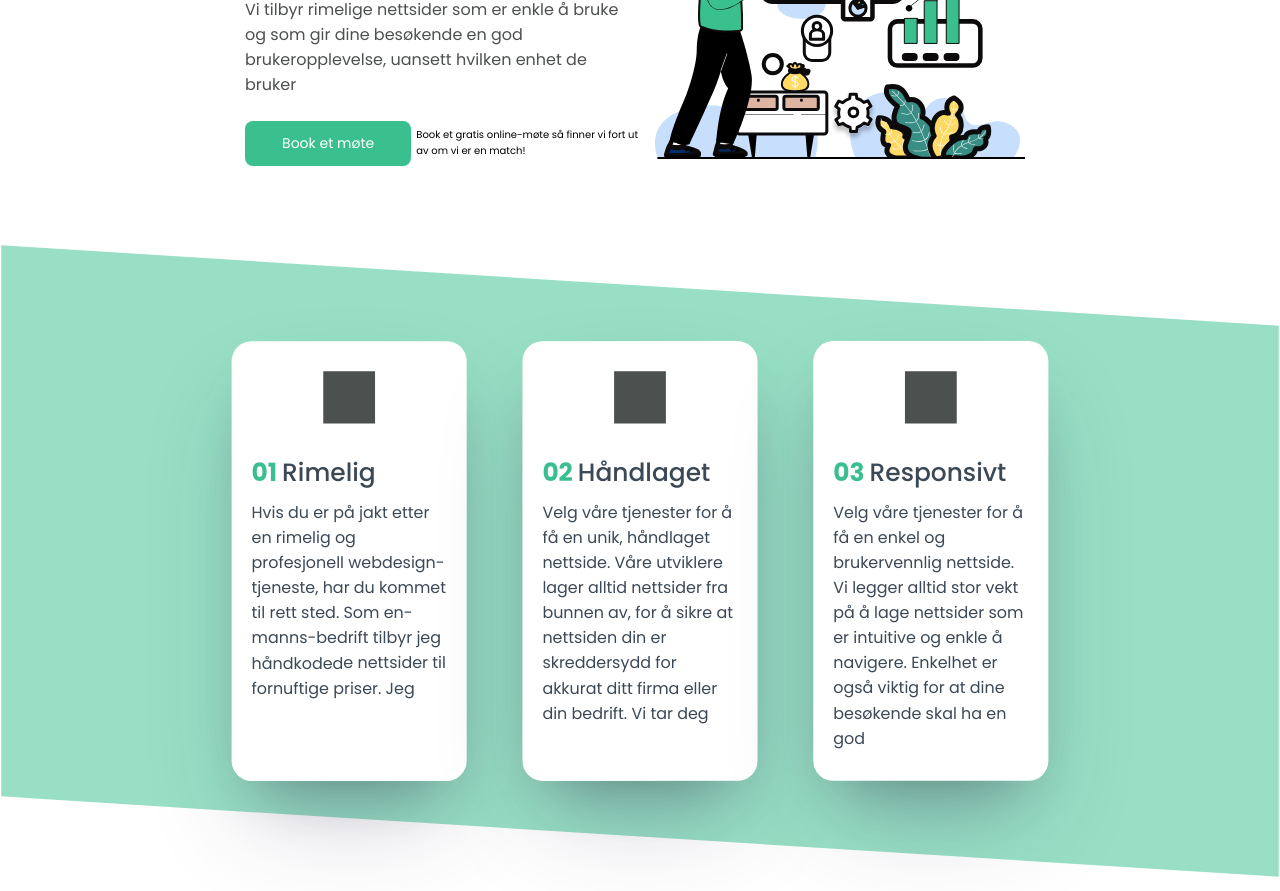
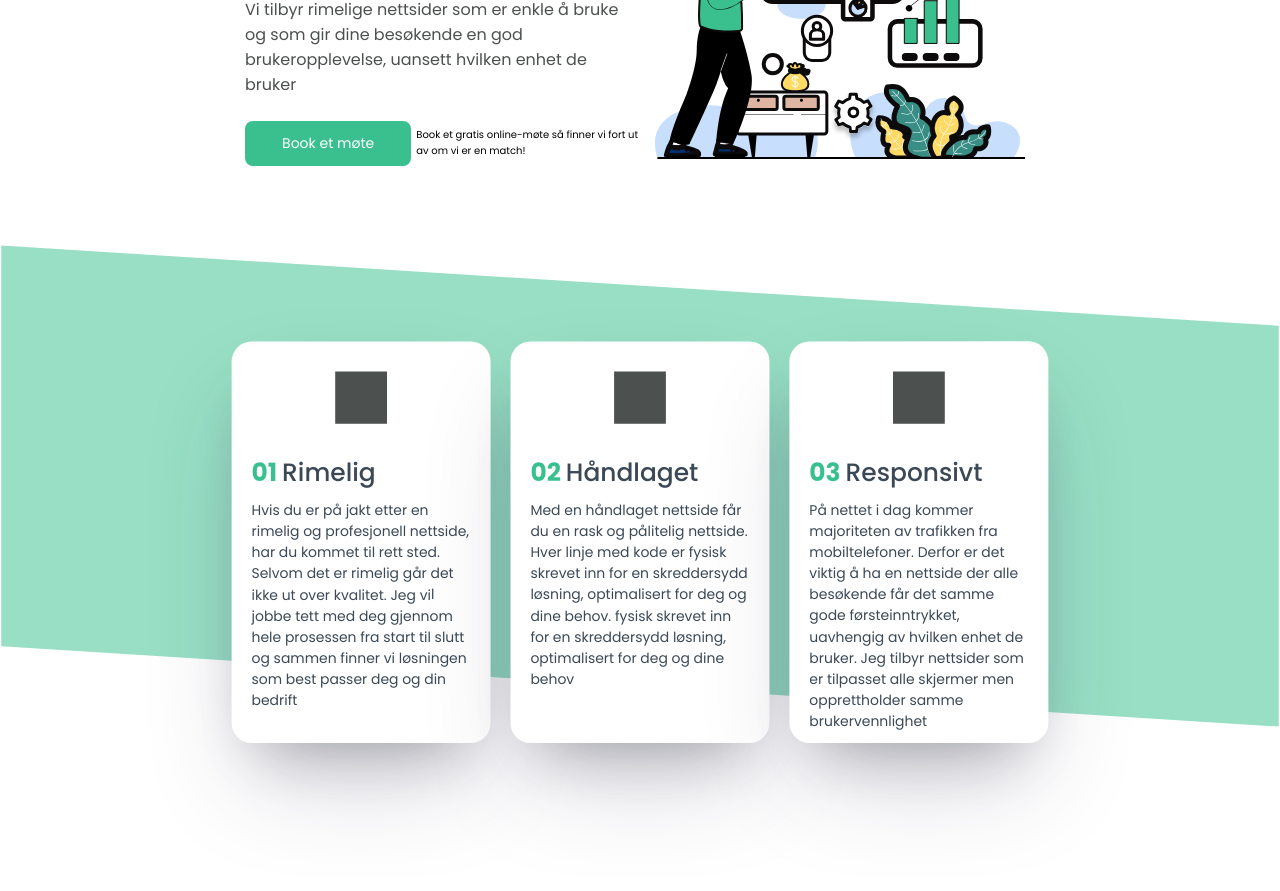
Before and after one commit to jhtorp/torp-media-landing-page, a plain HTML site: page index.html in a window 1280 px wide. Shown: the part 219-1110 px from the top of the page. Drawn offline with nearby package versions, Linux system fonts and the light colour scheme.

Commit message:
Mobil og tablet versjon nesten ferdig

```diff
--- a/index.html
+++ b/index.html
@@ -62,42 +62,51 @@
     </main>
     <section class="cards-container">
         <div class="cards">
+            <div class="card-container">
                 <div class="card card-1">
                     <div class="card__img"></div>
                     <div class="card__h"><span class="card__h--indicator">01</span>Rimelig</div>
                     <div class="card__info-container">
                         <p class="card__info">
-                        Hvis du er på jakt etter en rimelig og profesjonell webdesign-tjeneste, har du kommet til
-                        rett sted. Som en-manns-bedrift tilbyr jeg håndkodede nettsider til fornuftige priser. Jeg
+                            Hvis du er på jakt etter en rimelig og profesjonell nettside, har du kommet til rett sted.
+                            Selvom det er rimelig går det ikke ut over kvalitet. Jeg vil jobbe tett med deg gjennom hele
+                            prosessen fra start til slutt og sammen finner vi løsningen som best passer deg og din
+                            bedrift
 
 
                         </p>
                     </div>
                 </div>
+            </div>
+            <div class="card-container">
                 <div class="card card-2">
                     <div class="card__img"></div>
                     <div class="card__h"><span class="card__h--indicator">02</span>Håndlaget</div>
                     <div class="card__info-container">
                         <p class="card__info">
-                        Velg våre tjenester for å få en unik, håndlaget nettside. Våre
-                        utviklere lager alltid nettsider fra bunnen av, for å sikre at nettsiden din er skreddersydd
-                        for
-                        akkurat ditt firma eller din bedrift. Vi tar deg
+
+                            Med en håndlaget nettside får du en rask og pålitelig nettside. Hver linje med kode er
+                            fysisk skrevet inn for en skreddersydd løsning, optimalisert for deg og dine behov. fysisk
+                            skrevet inn for en skreddersydd løsning, optimalisert for deg og dine behov
 
                         </p>
                     </div>
                 </div>
-
+            </div>
+            <div class="card-container">
                 <div class="card card-3">
                     <div class="card__img"></div>
                     <div class="card__h"><span class="card__h--indicator">03</span>Responsivt</div>
                     <div class="card__info-container">
                         <p class="card__info">
-                        Velg våre tjenester for å få en enkel og brukervennlig nettside.
-                        Vi legger alltid stor vekt på å lage nettsider som er intuitive og enkle å navigere.
-                        Enkelhet er
-                        også viktig for at dine besøkende skal ha en god
+
+                            På nettet i dag kommer majoriteten av trafikken fra mobiltelefoner. Derfor er det viktig å
+                            ha en nettside der alle besøkende får det samme gode førsteinntrykket, uavhengig av
+                            hvilken enhet de bruker. Jeg tilbyr nettsider som
+                            er tilpasset alle skjermer men opprettholder samme brukervennlighet
+
                         </p>
+                    </div>
                 </div>
             </div>
         </div>
--- a/style.css
+++ b/style.css
@@ -104,6 +104,7 @@ html {
 body {
     font-family: 'Poppins', sans-serif;
     font-weight: 400;
+    overflow-x: hidden;
 }
 
 :root {
@@ -234,7 +235,6 @@ body {
 }
 
 .cards {
-    position: relative;
     width: 90%;
     max-width: 375px;
     height: auto;
@@ -341,7 +341,7 @@ label {
 @media screen and (min-width: 820px) {
     .nav-container {
         width: 820px;
-        padding-inline: 20px;
+        padding-inline: 10px;
     }
 
     .main-container {
@@ -357,22 +357,49 @@ label {
         max-width: 820px;
         flex-direction: row;
         justify-content: space-between;
-        gap: none;
+        gap: 20px;
     }
+
+    .card-container {
+        flex: 1;
+    }
+
+    .cards-container {
+        height: 400px;
+
+    }
+
+    .card__info {
+        font-size: 14px;
+    }
+
+    .card {
+        height: 400px;
+    }
+
+
+
 
 
     /* Contact section */
 
     .contact-section {
         max-width: 820px;
-        margin: 0 auto;
+        margin: 128px auto 128px auto;
         display: flex;
+        align-items: center;
+        padding-inline: 15px;
     }
 
     .message-illustration-container {
         display: flex;
         align-items: center;
         justify-content: center;
+        width: 50%;
+    }
+
+    .contact-form-container {
+        width: 50%;
     }
 
 }
```
Lines whose indentation alone changed are shown as unchanged.
